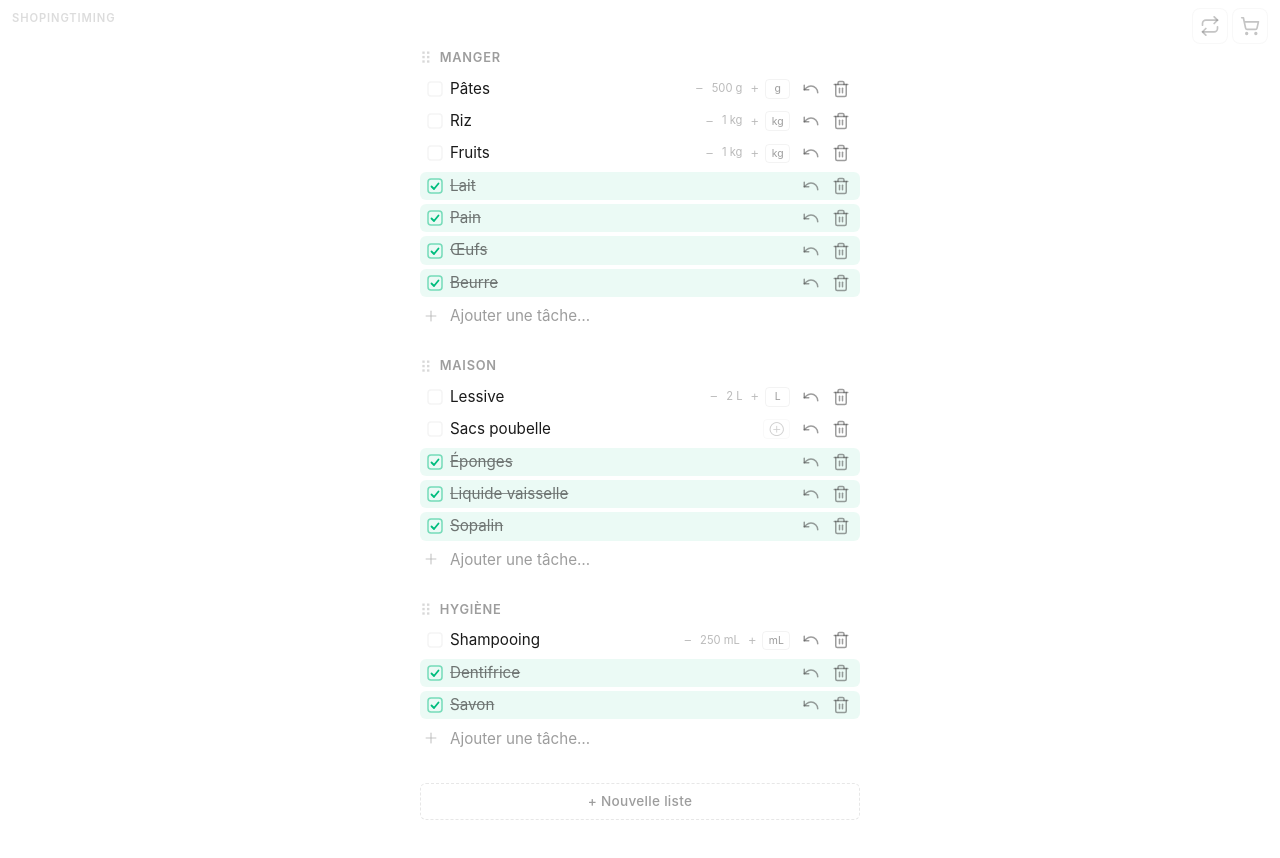
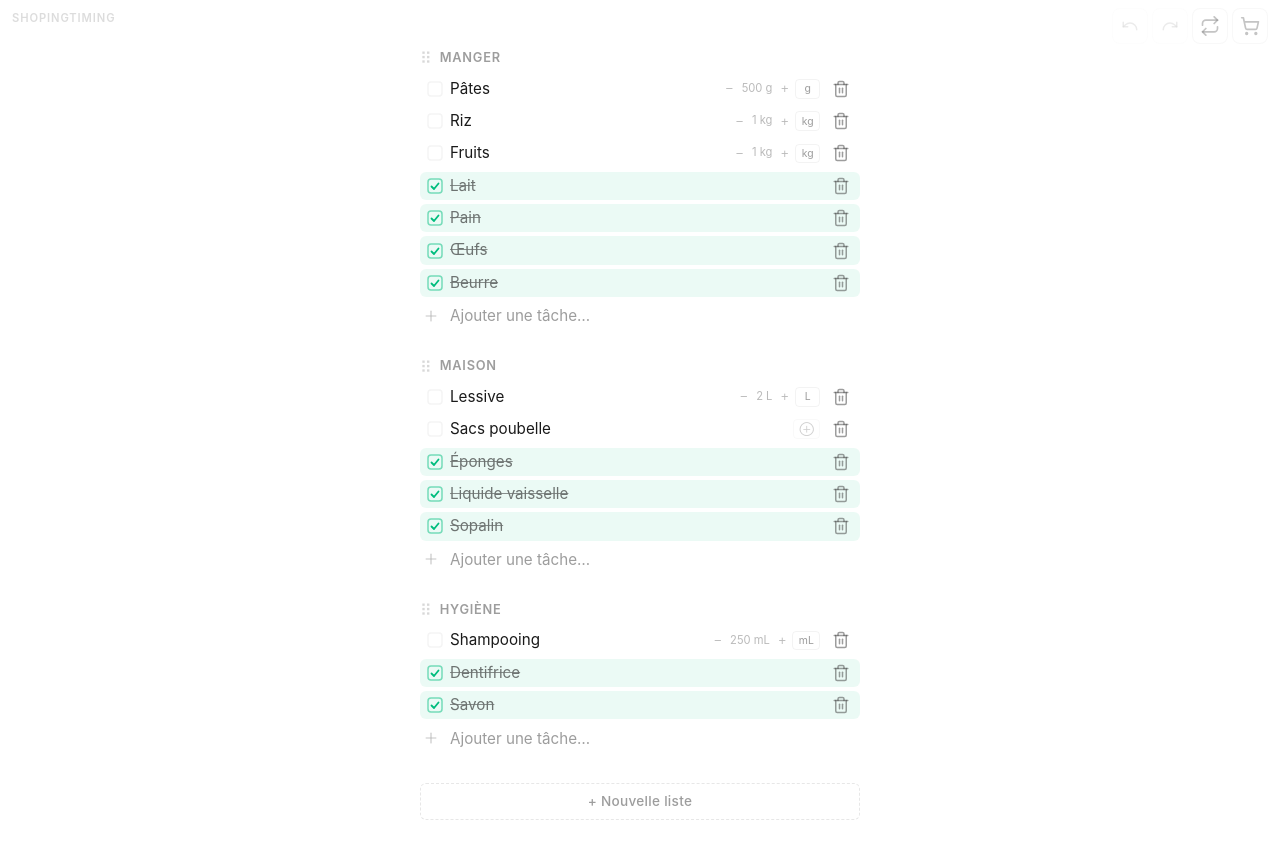
Before and after one commit to CyrilDenoyelle/shoping-timing, a Vue app: page / in a window 1280 px wide. Shown: the top 858 px of the page. Built offline with nearby package versions, Linux system fonts and the light colour scheme.

Commit message:
Implement undo and redo in Todo management, add action history tracking

```diff
--- a/src/App.vue
+++ b/src/App.vue
@@ -3,29 +3,56 @@ import TodoList from './components/TodoList.vue'
 import ConfettiCelebration from './components/ConfettiCelebration.vue'
 import IconCart from './components/icons/IconCart.vue'
 import IconRefresh from './components/icons/IconRefresh.vue'
+import IconUndo from './components/icons/IconUndo.vue'
+import IconRedo from './components/icons/IconRedo.vue'
 import { useTodoStorage } from './composables/useTodoStorage'
 
-const { shoppingMode, confettiTrigger, toggleShoppingMode, refreshNow } = useTodoStorage()
+const {
+  shoppingMode, confettiTrigger,
+  canUndo, canRedo,
+  toggleShoppingMode, refreshNow,
+  undoLastAction, redoLastAction,
+} = useTodoStorage()
 </script>
 
 <template>
   <ConfettiCelebration :trigger="confettiTrigger" />
   <span class="app-label">ShopingTiming</span>
+  <div class="toolbar">
     <button
-    class="refresh-btn"
+      class="tool-btn"
+      :class="{ disabled: !canUndo }"
+      :disabled="!canUndo"
+      aria-label="Annuler"
+      @click="undoLastAction"
+    >
+      <IconUndo />
+    </button>
+    <button
+      class="tool-btn"
+      :class="{ disabled: !canRedo }"
+      :disabled="!canRedo"
+      aria-label="Rétablir"
+      @click="redoLastAction"
+    >
+      <IconRedo />
+    </button>
+    <button
+      class="tool-btn"
       aria-label="Rafraîchir les progressions"
       @click="refreshNow"
     >
       <IconRefresh />
     </button>
     <button
-    class="cart-toggle"
+      class="tool-btn"
       :class="{ active: shoppingMode }"
       aria-label="Mode courses"
       @click="toggleShoppingMode"
     >
       <IconCart />
     </button>
+  </div>
   <main>
     <TodoList />
   </main>
@@ -46,11 +73,16 @@ const { shoppingMode, confettiTrigger, toggleShoppingMode, refreshNow } = useTod
   z-index: 10;
 }
 
-.refresh-btn {
+.toolbar {
   position: fixed;
   top: 0.5rem;
-  right: 3.25rem;
+  right: 0.75rem;
   z-index: 10;
+  display: flex;
+  gap: 0.25rem;
+}
+
+.tool-btn {
   display: flex;
   align-items: center;
   justify-content: center;
@@ -65,40 +97,17 @@ const { shoppingMode, confettiTrigger, toggleShoppingMode, refreshNow } = useTod
   transition: all 0.3s;
 }
 
-.refresh-btn:hover {
+.tool-btn:hover:not(.disabled) {
   opacity: 1;
   border-color: var(--color-border-hover);
 }
 
-.refresh-btn:active {
-  transform: rotate(180deg);
+.tool-btn.disabled {
+  opacity: 0.2;
+  cursor: default;
 }
 
-.cart-toggle {
-  position: fixed;
-  top: 0.5rem;
-  right: 0.75rem;
-  z-index: 10;
-  display: flex;
-  align-items: center;
-  justify-content: center;
-  width: 36px;
-  height: 36px;
-  border: 1px solid var(--color-border);
-  border-radius: 8px;
-  background: var(--color-background);
-  color: var(--color-text-muted);
-  cursor: pointer;
-  opacity: 0.6;
-  transition: all 0.3s;
-}
-
-.cart-toggle:hover {
-  opacity: 1;
-  border-color: var(--color-border-hover);
-}
-
-.cart-toggle.active {
+.tool-btn.active {
   opacity: 1;
   color: var(--accent);
   border-color: transparent;
--- a/src/components/TodoItem.vue
+++ b/src/components/TodoItem.vue
@@ -2,7 +2,6 @@
 import { ref, nextTick, computed } from 'vue'
 import IconTrash from './icons/IconTrash.vue'
 import IconTrashOpen from './icons/IconTrashOpen.vue'
-import IconUndo from './icons/IconUndo.vue'
 import { UNITS, needsConversionModal, getBaseUnit, unitScale } from '../composables/useTodoStorage'
 import UnitConvertModal from './UnitConvertModal.vue'
 
@@ -21,9 +20,7 @@ const props = defineProps({
   },
 })
 
-const emit = defineEmits(['toggle', 'remove', 'rename', 'undo', 'set-quantity', 'set-unit'])
-
-const hasTimings = () => (props.todo.timings?.length ?? 0) > 0
+const emit = defineEmits(['toggle', 'remove', 'rename', 'set-quantity', 'set-unit'])
 
 const isEditing = ref(false)
 const editText = ref('')
@@ -248,14 +245,6 @@ const onRowClick = () => {
 
     <div class="actions">
       <button
-        v-if="hasTimings()"
-        class="act"
-        @click.stop="emit('undo')"
-        aria-label="Annuler"
-      >
-        <IconUndo />
-      </button>
-      <button
         class="act act-danger"
         :class="{ 'act-confirm': confirmingDelete }"
         @click.stop="handleDelete"
@@ -265,7 +254,6 @@ const onRowClick = () => {
         <IconTrashOpen v-if="confirmingDelete" />
         <IconTrash v-else />
       </button>
-    </div>
     </div>
 
     <UnitConvertModal
@@ -278,6 +266,7 @@ const onRowClick = () => {
       @confirm="onConvertConfirm"
       @cancel="onConvertCancel"
     />
+  </div>
 </template>
 
 <style scoped>
--- a/src/components/TodoList.vue
+++ b/src/components/TodoList.vue
@@ -20,7 +20,6 @@ const {
   renameTodo,
   setQuantity,
   setUnit,
-  undoLastTiming,
 } = useTodoStorage()
 
 const showNewList = ref(false)
@@ -125,9 +124,8 @@ const scrollToTodo = (listId, todoId) => {
           @toggle="toggleTodo(todo.listId, todo.id)"
           @remove="removeTodo(todo.listId, todo.id)"
           @rename="(id, text) => renameTodo(todo.listId, id, text)"
-          @undo="undoLastTiming(todo.listId, todo.id)"
           @set-quantity="(qty) => setQuantity(todo.listId, todo.id, qty)"
-          @set-unit="(unit, factor, newQty) => { setUnit(todo.listId, todo.id, unit, factor); if (newQty != null) setQuantity(todo.listId, todo.id, newQty) }"
+          @set-unit="(unit, factor, newQty) => setUnit(todo.listId, todo.id, unit, factor, newQty)"
         />
       </TransitionGroup>
     </section>
@@ -189,9 +187,8 @@ const scrollToTodo = (listId, todoId) => {
             @toggle="toggleTodo(list.id, todo.id)"
             @remove="removeTodo(list.id, todo.id)"
             @rename="(id, text) => renameTodo(list.id, id, text)"
-            @undo="undoLastTiming(list.id, todo.id)"
             @set-quantity="(qty) => setQuantity(list.id, todo.id, qty)"
-            @set-unit="(unit, factor, newQty) => { setUnit(list.id, todo.id, unit, factor); if (newQty != null) setQuantity(list.id, todo.id, newQty) }"
+            @set-unit="(unit, factor, newQty) => setUnit(list.id, todo.id, unit, factor, newQty)"
           />
         </div>
       </TransitionGroup>
--- /dev/null
+++ b/src/components/icons/IconRedo.vue
@@ -0,0 +1,16 @@
+<template>
+  <svg
+    class="icon-redo"
+    width="18"
+    height="18"
+    viewBox="0 0 24 24"
+    fill="none"
+    stroke="currentColor"
+    stroke-width="2"
+    stroke-linecap="round"
+    stroke-linejoin="round"
+  >
+    <path d="M21 7v6h-6" />
+    <path d="M3 17a9 9 0 0 1 9-9 9 9 0 0 1 6 2.3L21 13" />
+  </svg>
+</template>
--- a/src/composables/useTodoStorage.js
+++ b/src/composables/useTodoStorage.js
@@ -1,4 +1,4 @@
-import { ref, watch, computed } from 'vue'
+import { ref, reactive, watch, computed } from 'vue'
 
 const STORAGE_KEY = 'shoping-timing-lists'
 const LEGACY_STORAGE_KEY = 'shoping-timing-todos'
@@ -218,6 +218,8 @@ function generateId() {
 // Shared singleton state
 const shoppingMode = ref(false)
 const confettiTrigger = ref(0)
+const undoStack = reactive([])
+const redoStack = reactive([])
 let instance = null
 
 export function useTodoStorage(storage = localStorage) {
@@ -301,19 +303,34 @@ export function useTodoStorage(storage = localStorage) {
   const toggleTodo = (listId, id) => {
     const todo = findTodo(listId, id)
     if (!todo) return
+
+    const entry = { type: 'toggle', listId, todoId: id, wasDone: todo.done }
     todo.done = !todo.done
+
     if (todo.done) {
       if (todo.timings.length === 0) {
-        todo.timings.push({ start: Date.now(), end: Date.now(), quantity: todo.quantity, unit: todo.unit })
+        const timing = { start: Date.now(), end: Date.now(), quantity: todo.quantity, unit: todo.unit }
+        todo.timings.push(timing)
+        entry.timingAction = 'pushed'
+        entry.timing = { ...timing }
       } else {
         const last = todo.timings[todo.timings.length - 1]
+        entry.timingAction = 'modified'
+        entry.prev = { end: last.end, quantity: last.quantity, unit: last.unit }
         last.end = Date.now()
         last.quantity = todo.quantity
         last.unit = todo.unit
+        entry.next = { end: last.end, quantity: last.quantity, unit: last.unit }
       }
     } else {
-      todo.timings.push({ start: Date.now() })
+      const timing = { start: Date.now() }
+      todo.timings.push(timing)
+      entry.timingAction = 'pushed'
+      entry.timing = { ...timing }
     }
+
+    undoStack.push(entry)
+    redoStack.length = 0
     updateTodoAverage(todo)
   }
 
@@ -336,9 +353,20 @@ export function useTodoStorage(storage = localStorage) {
     }
   }
 
-  const setUnit = (listId, id, newUnit, conversionFactor = null) => {
+  const setUnit = (listId, id, newUnit, conversionFactor = null, newQty = null) => {
     const todo = findTodo(listId, id)
     if (!todo) return
+
+    const entry = {
+      type: 'unit-change',
+      listId, todoId: id,
+      oldUnit: todo.unit,
+      newUnit,
+      oldQuantity: todo.quantity,
+      newQuantity: newQty != null ? Math.max(0.1, newQty) : todo.quantity,
+      oldConversions: JSON.parse(JSON.stringify(todo.conversions ?? {})),
+    }
+
     const oldUnit = todo.unit
     if (conversionFactor != null) {
       if (!todo.conversions) todo.conversions = {}
@@ -348,23 +376,79 @@ export function useTodoStorage(storage = localStorage) {
       todo.conversions[`${fromBase}:${toBase}`] = baseFactor
     }
     todo.unit = newUnit
+    if (newQty != null) todo.quantity = Math.max(0.1, newQty)
+
+    entry.newConversions = JSON.parse(JSON.stringify(todo.conversions))
+
+    undoStack.push(entry)
+    redoStack.length = 0
     updateTodoAverage(todo)
   }
 
-  const undoLastTiming = (listId, id) => {
-    const todo = findTodo(listId, id)
-    if (!todo || !todo.timings?.length) return
-    const last = todo.timings[todo.timings.length - 1]
-    todo.done = !todo.done
-    if (last?.end != null) {
-      delete last.end
-      delete last.quantity
-      delete last.unit
-    } else {
-      todo.timings.pop()
+  const undoLastAction = () => {
+    while (undoStack.length > 0) {
+      const entry = undoStack.pop()
+      const todo = findTodo(entry.listId, entry.todoId)
+      if (!todo) continue
+
+      if (entry.type === 'toggle') {
+        if (entry.timingAction === 'pushed') {
+          todo.timings.pop()
+        } else if (entry.timingAction === 'modified') {
+          const last = todo.timings[todo.timings.length - 1]
+          if (last) {
+            const p = entry.prev
+            if (p.end !== undefined) last.end = p.end; else delete last.end
+            if (p.quantity !== undefined) last.quantity = p.quantity; else delete last.quantity
+            if (p.unit !== undefined) last.unit = p.unit; else delete last.unit
+          }
+        }
+        todo.done = entry.wasDone
+      } else if (entry.type === 'unit-change') {
+        todo.unit = entry.oldUnit
+        todo.quantity = entry.oldQuantity
+        todo.conversions = JSON.parse(JSON.stringify(entry.oldConversions))
+      }
+
+      redoStack.push(entry)
+      updateTodoAverage(todo)
+      return
     }
-    updateTodoAverage(todo)
   }
+
+  const redoLastAction = () => {
+    while (redoStack.length > 0) {
+      const entry = redoStack.pop()
+      const todo = findTodo(entry.listId, entry.todoId)
+      if (!todo) continue
+
+      if (entry.type === 'toggle') {
+        todo.done = !entry.wasDone
+        if (entry.timingAction === 'pushed') {
+          todo.timings.push({ ...entry.timing })
+        } else if (entry.timingAction === 'modified') {
+          const last = todo.timings[todo.timings.length - 1]
+          if (last) {
+            const n = entry.next
+            last.end = n.end
+            last.quantity = n.quantity
+            last.unit = n.unit
+          }
+        }
+      } else if (entry.type === 'unit-change') {
+        todo.unit = entry.newUnit
+        todo.quantity = entry.newQuantity
+        todo.conversions = JSON.parse(JSON.stringify(entry.newConversions))
+      }
+
+      undoStack.push(entry)
+      updateTodoAverage(todo)
+      return
+    }
+  }
+
+  const canUndo = computed(() => undoStack.length > 0)
+  const canRedo = computed(() => redoStack.length > 0)
 
   const now = ref(Date.now())
 
@@ -456,7 +540,10 @@ export function useTodoStorage(storage = localStorage) {
     renameTodo,
     setQuantity,
     setUnit,
-    undoLastTiming,
+    undoLastAction,
+    redoLastAction,
+    canUndo,
+    canRedo,
     toggleShoppingMode,
     refreshNow,
   }
```
Lines whose indentation alone changed are shown as unchanged.
